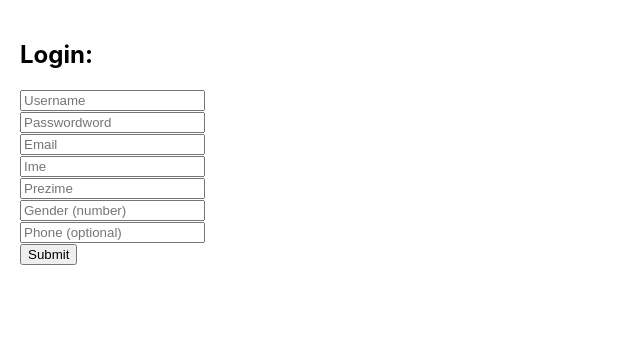
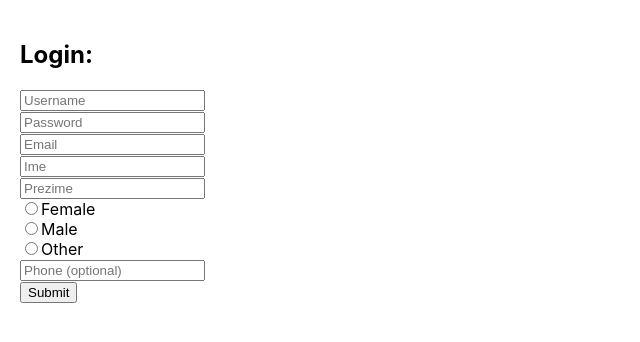
Before and after one commit to leasajtar/Bored-Game, a React (Create React App) app in the folder BoredGameJS/: page / in a window 1280 px wide. Shown: the top 342 px of the page, without its empty margins (0-640 px from the left). Built offline with nearby package versions, Linux system fonts and the light colour scheme.

Commit message:
Changed gender to radio buttons

```diff
--- a/BoredGameJS/src/App.js
+++ b/BoredGameJS/src/App.js
@@ -1,4 +1,5 @@
 import { useState } from "react";
+import 'src/App.css';
 
 function App() {
   const [form, setForm] = useState({
@@ -18,6 +19,19 @@ function App() {
     });
   };
 
+  const [formData, setFormData] = useState({
+  gender: null
+});
+
+const handleChangeGender = (e) => {
+  const { name, value } = e.target;
+
+  setFormData(prev => ({
+    ...prev,
+    [name]: Number(value)
+  }));
+};
+
   const handleSubmit = async (e) => {
     e.preventDefault();
     console.log(form);
@@ -27,7 +41,7 @@ function App() {
       email: form.email,
       ime: form.ime,
       prezime: form.prezime,
-      gender: parseInt(form.gender) || 0,
+      gender: parseInt(formData.gender) || 0,
       phone: form.phone
     };
     const res = await fetch("http://localhost:8080/api/users", {
@@ -43,16 +57,46 @@ function App() {
   };
 
   return (
-    <div style={{ padding: "20px" }}>
+    <div id="login_form" style={{ padding: "20px" }}>
       <h2>Login: </h2>
 
       <form onSubmit={handleSubmit}>
         <input name="username" placeholder="Username" onChange={handleChange} /><br />
-        <input name="password" placeholder="Passwordword" onChange={handleChange} /><br />
+        <input name="password" placeholder="Password" onChange={handleChange} /><br />
         <input name="email" placeholder="Email" onChange={handleChange} /><br />
         <input name="ime" placeholder="Ime" onChange={handleChange} /><br />
         <input name="prezime" placeholder="Prezime" onChange={handleChange} /><br />
-        <input name="gender" placeholder="Gender (number)" onChange={handleChange} /><br />
+        <label>
+  <input
+    type="radio"
+    name="gender"
+    value={0} //Female
+    onChange={handleChangeGender}
+  />
+  Female
+</label>
+<br/>
+
+<label>
+  <input
+    type="radio"
+    name="gender"
+    value={1} //Male
+    onChange={handleChangeGender}
+  />
+  Male
+</label>
+<br/>
+<label>
+  <input
+    type="radio"
+    name="gender"
+    value={2} //Other
+    onChange={handleChangeGender}
+  />
+  Other
+</label>
+<br/>
         <input name="phone" placeholder="Phone (optional)" onChange={handleChange} /><br />
 
         <button type="submit">Submit</button>
```
